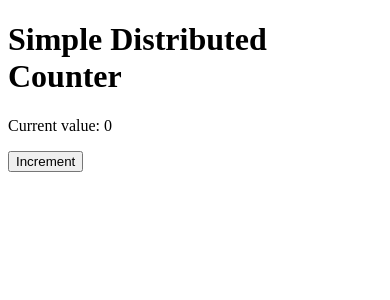
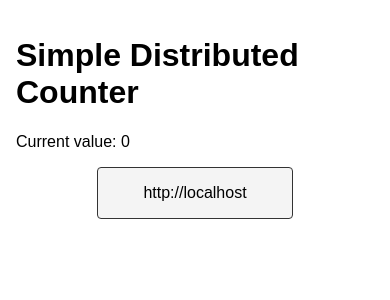
Before and after one commit to bm295/Auth, a Flask app: page / in a window 390 px wide. Shown: the top 300 px of the page. Run offline with Flask 3, Linux system fonts and the light colour scheme.

Commit message:
Add responsive multi-node UI

```diff
--- a/app/routes.py
+++ b/app/routes.py
@@ -4,7 +4,9 @@ main_bp = Blueprint('main', __name__)
 
 @main_bp.route('/')
 def index():
-    return render_template('index.html', value=current_app.node.value)
+    nodes = [request.host_url.rstrip('/')]
+    nodes.extend(current_app.node.peers)
+    return render_template('index.html', value=current_app.node.value, nodes=nodes)
 
 @main_bp.route('/increment', methods=['POST'])
 def increment():
--- a/app/templates/index.html
+++ b/app/templates/index.html
@@ -2,13 +2,36 @@
 <html>
 <head>
     <meta charset="UTF-8" />
+    <meta name="viewport" content="width=device-width, initial-scale=1.0" />
     <title>Distributed Counter</title>
+    <style>
+        body { font-family: Arial, sans-serif; margin: 0; padding: 0; }
+        .container { max-width: 600px; margin: 0 auto; padding: 1rem; }
+        .nodes { display: flex; flex-wrap: wrap; gap: 1rem; justify-content: center; }
+        .node { border: 1px solid #333; border-radius: 4px; padding: 1rem; cursor: pointer; flex: 0 0 120px; text-align: center; background-color: #f4f4f4; }
+        .node:hover { background-color: #e0e0e0; }
+        @media (max-width: 600px) {
+            .node { flex: 0 0 45%; }
+        }
+    </style>
 </head>
 <body>
-    <h1>Simple Distributed Counter</h1>
-    <p>Current value: {{ value }}</p>
-    <form action="{{ url_for('main.increment') }}" method="post">
-        <button type="submit">Increment</button>
-    </form>
+    <div class="container">
+        <h1>Simple Distributed Counter</h1>
+        <p>Current value: <span id="counter">{{ value }}</span></p>
+        <div class="nodes">
+            {% for node in nodes %}
+            <div class="node" data-node="{{ loop.index }}">{{ node }}</div>
+            {% endfor %}
+        </div>
+    </div>
+    <script>
+        document.querySelectorAll('.node').forEach(function(el) {
+            el.addEventListener('click', function() {
+                fetch('{{ url_for('main.increment') }}', {method: 'POST'})
+                    .then(function() { window.location.reload(); });
+            });
+        });
+    </script>
 </body>
 </html>
```
Also changed, not shown: README.md.
